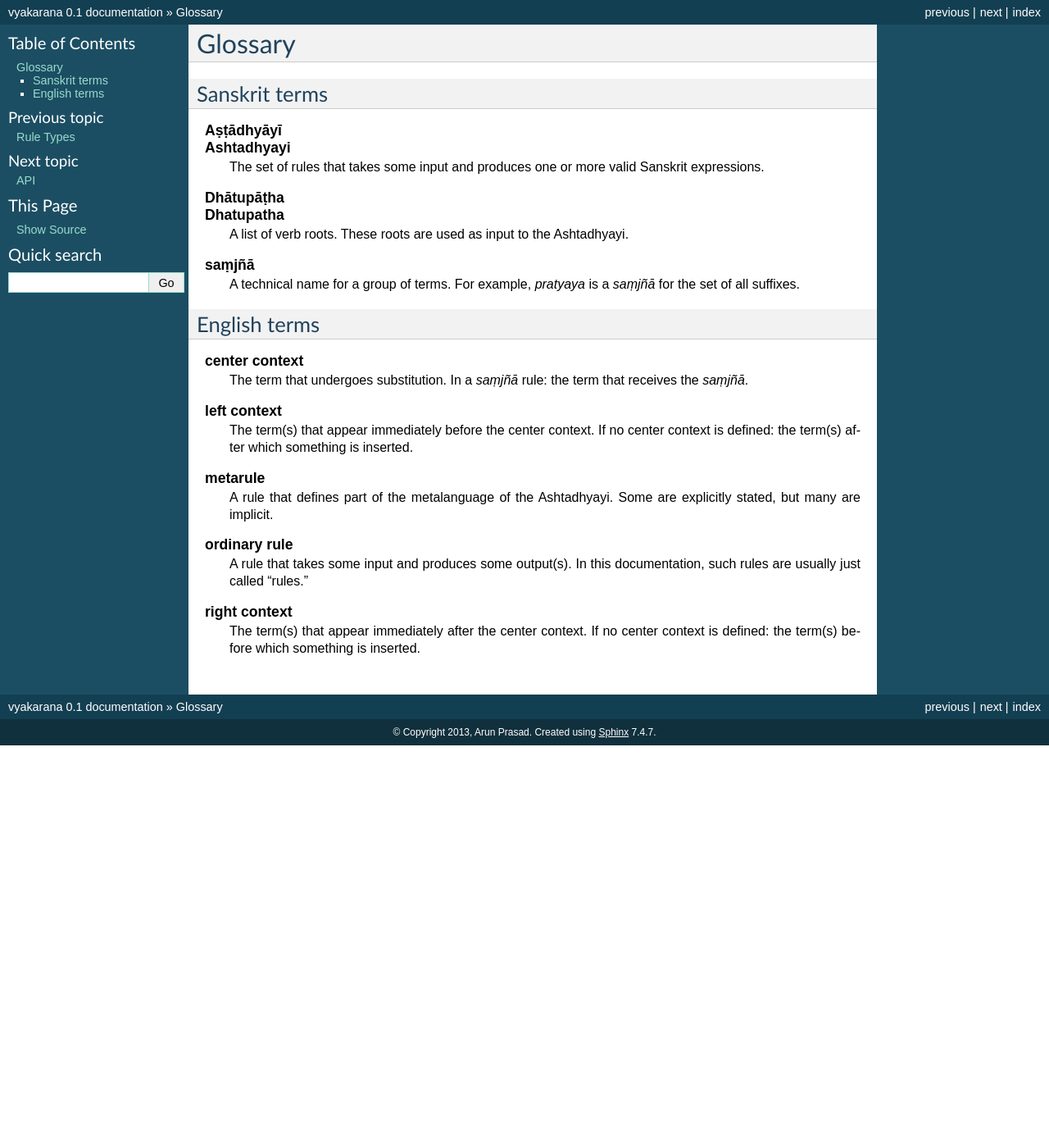
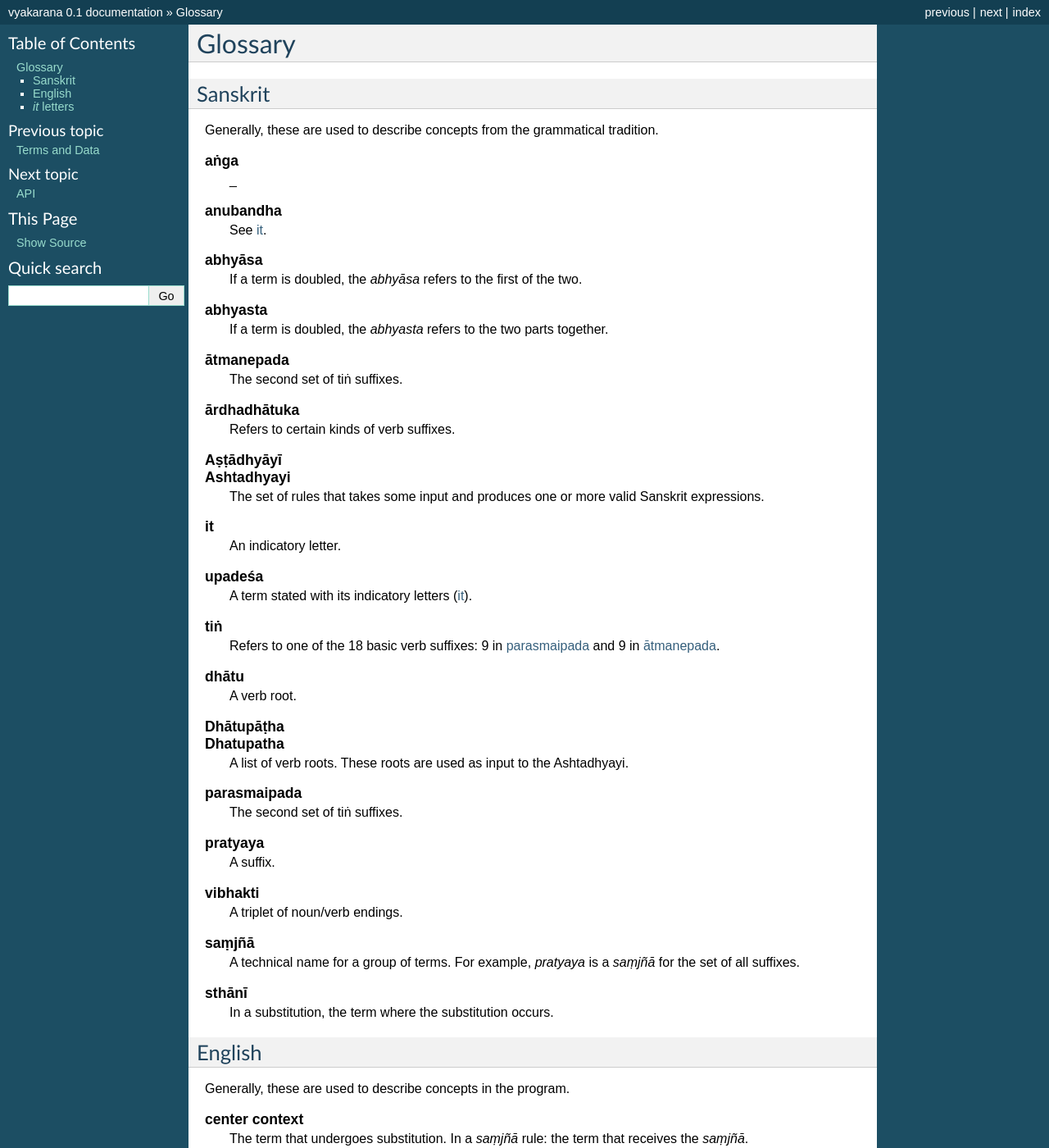
Before and after one commit to sanskrit/vyakarana, a Sphinx documentation site: the page built from docs/glossary.rst, in a window 1280 px wide and 1400 px high. Shown: the whole window at 82% size. Built offline with Sphinx 7.4.7, drawn with Linux system fonts in a browser that asks for light colours; some of the changed text lies outside the part shown.

Commit message:
Add information about terms [docs]

```diff
--- a/docs/contents.rst.inc
+++ b/docs/contents.rst.inc
@@ -8,6 +8,7 @@ This is a high-level overview of the Ashtadhyayi and how it works.
 
     introduction
     rule_types
+    terms
     glossary
 
 
--- a/docs/glossary.rst
+++ b/docs/glossary.rst
@@ -1,26 +1,73 @@
 Glossary
 ========
 
-Sanskrit terms
---------------
+Sanskrit
+--------
+
+Generally, these are used to describe concepts from the grammatical tradition.
 
 .. glossary::
+    aṅga
+        _
+
+    anubandha
+        See :term:`it`.
+
+    abhyāsa
+        If a term is doubled, the *abhyāsa* refers to the first of the two.
+
+    abhyasta
+        If a term is doubled, the *abhyasta* refers to the two parts together.
+
+    ātmanepada
+        The second set of tiṅ suffixes.
+
+    ārdhadhātuka
+        Refers to certain kinds of verb suffixes.
+
     Aṣṭādhyāyī
     Ashtadhyayi
         The set of rules that takes some input and produces one or more valid
         Sanskrit expressions.
 
+    it
+        An indicatory letter.
+
+    upadeśa
+        A term stated with its indicatory letters (:term:`it`).
+
+    tiṅ
+        Refers to one of the 18 basic verb suffixes: 9 in :term:`parasmaipada`
+        and 9 in :term:`ātmanepada`.
+
+    dhātu
+        A verb root.
+
     Dhātupāṭha
     Dhatupatha
         A list of verb roots. These roots are used as input to the Ashtadhyayi.
+
+    parasmaipada
+        The second set of tiṅ suffixes.
+
+    pratyaya
+        A suffix.
+
+    vibhakti
+        A triplet of noun/verb endings.
 
     saṃjñā
         A technical name for a group of terms. For example, *pratyaya* is a
         *saṃjñā* for the set of all suffixes.
 
+    sthānī
+        In a substitution, the term where the substitution occurs.
 
-English terms
--------------
+
+English
+-------
+
+Generally, these are used to describe concepts in the program.
 
 .. glossary::
 
@@ -45,3 +92,33 @@ English terms
         The term(s) that appear immediately after the center context. If no
         center context is defined: the term(s) before which something is
         inserted.
+
+.. _it-glossary:
+
+*it* letters
+------------
+
+.. glossary::
+    kit
+        Prevents *guṇa* and *vṛddhi* operations. If a replacement is marked
+        with *k*, it's added to the end of the :term:`sthānī`.
+
+    ṅit
+        Prevents *guṇa* and *vṛddhi* operations. If a replacement is marked
+        with *ṅ*, it replaces the last letter of the *sthānī*.
+
+    ñit
+        Causes *vṛddhi*.
+
+    ṇit
+        Causes *vṛddhi*.
+
+    pit
+        pass
+
+    mit
+        If a replacement is marked with *m*, it is inserted after the last
+        vowel of the *sthānī*.
+
+    śit
+        If a replacement is marked with *ś*, it replaces the entire *sthānī*.
```
Also changed, not shown: docs/terms.rst (added, +75 -0 lines).
